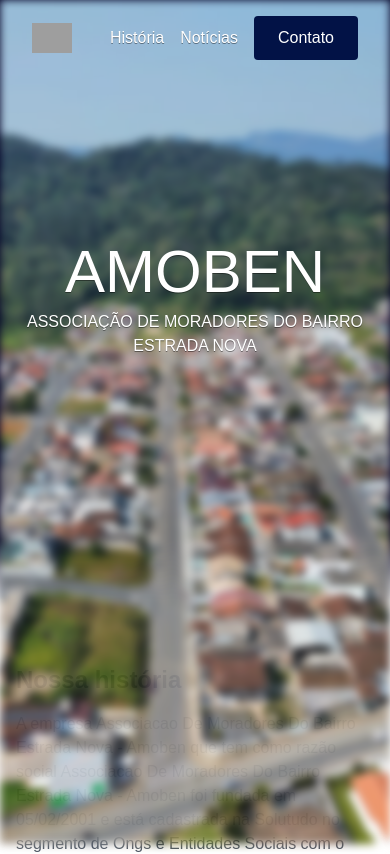
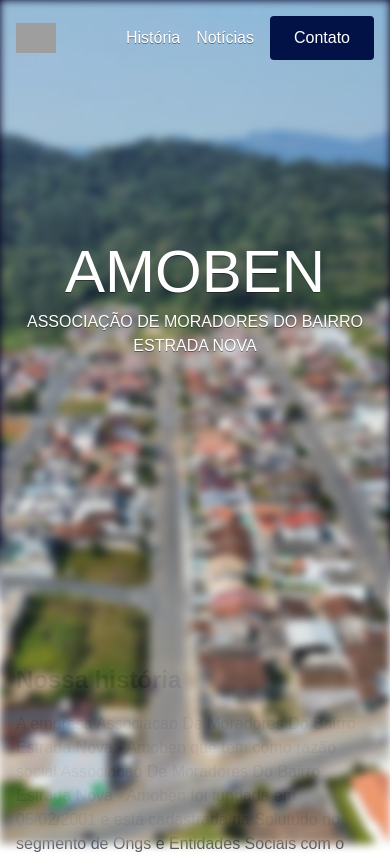
Before and after one commit to leopoglia/webamoben, a Next.js app: page / in a window 390 px wide. Shown: the top 854 px of the page. Built offline with nearby package versions, Linux system fonts and the light colour scheme; grey boxes are pictures that could not be loaded; a web font is replaced by a local one.

Commit message:
fix: px header

```diff
--- a/app/page.js
+++ b/app/page.js
@@ -56,7 +56,7 @@ export default function HomePage() {
         >
 
           <motion.header
-            className="fixed top-0 left-0 right-0 z-10 px-4"
+            className="fixed top-0 left-0 right-0 z-10 lg:px-4"
             initial={{ y: -100 }}
             animate={{ y: 0 }}
             transition={{ duration: 0.5 }}
```
